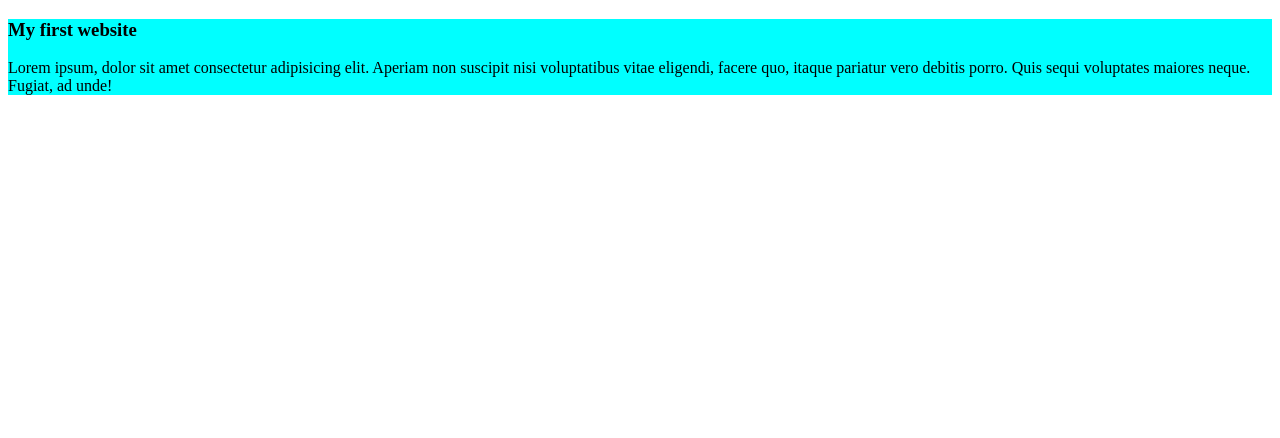
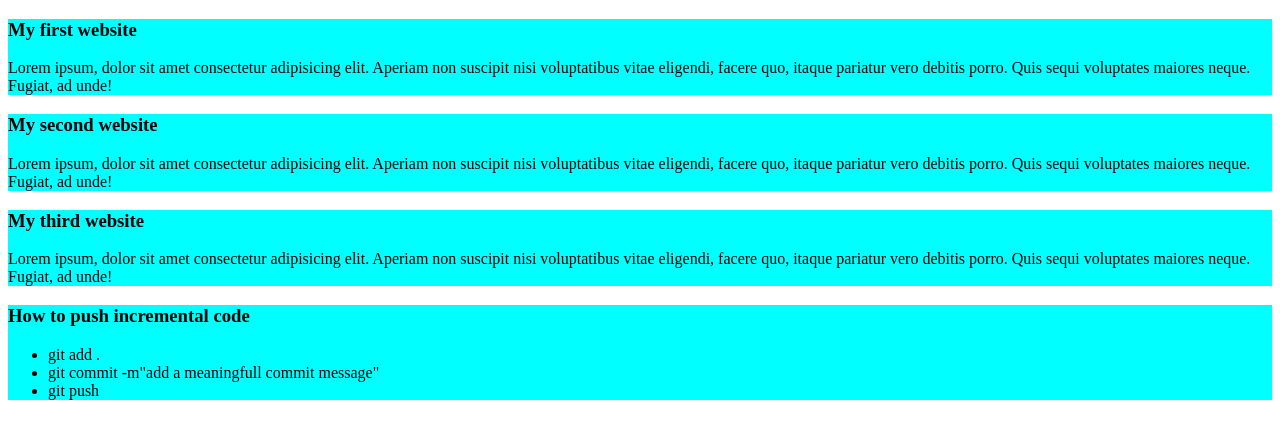
Before and after one commit to mdasrasel/The-first-github, a plain HTML site: page index.html in a window 1280 px wide. Drawn offline with Linux system fonts and the light colour scheme.

Commit message:
added the all blog

```diff
--- a/index.html
+++ b/index.html
@@ -18,5 +18,34 @@
         </p>
     </div>
 
+    <div>
+        <h3>My second website</h3>
+        <p>
+            Lorem ipsum, dolor sit amet consectetur adipisicing elit.
+            Aperiam non suscipit nisi voluptatibus vitae eligendi, facere
+            quo, itaque pariatur vero debitis porro.
+            Quis sequi voluptates maiores neque. Fugiat, ad unde!
+
+        </p>
+    </div>
+
+    <div>
+        <h3>My third website</h3>
+        <p>
+            Lorem ipsum, dolor sit amet consectetur adipisicing elit.
+            Aperiam non suscipit nisi voluptatibus vitae eligendi, facere
+            quo, itaque pariatur vero debitis porro.
+            Quis sequi voluptates maiores neque. Fugiat, ad unde!
+
+        </p>
+    </div>
+    <div>
+        <h3>How to push incremental code</h3>
+    <Ul>
+        <li>git add .</li>
+        <li>git commit -m"add a meaningfull commit message"</li>
+        <li>git push</li>
+    </Ul>
+    </div>
 </body>
 </html>
```
